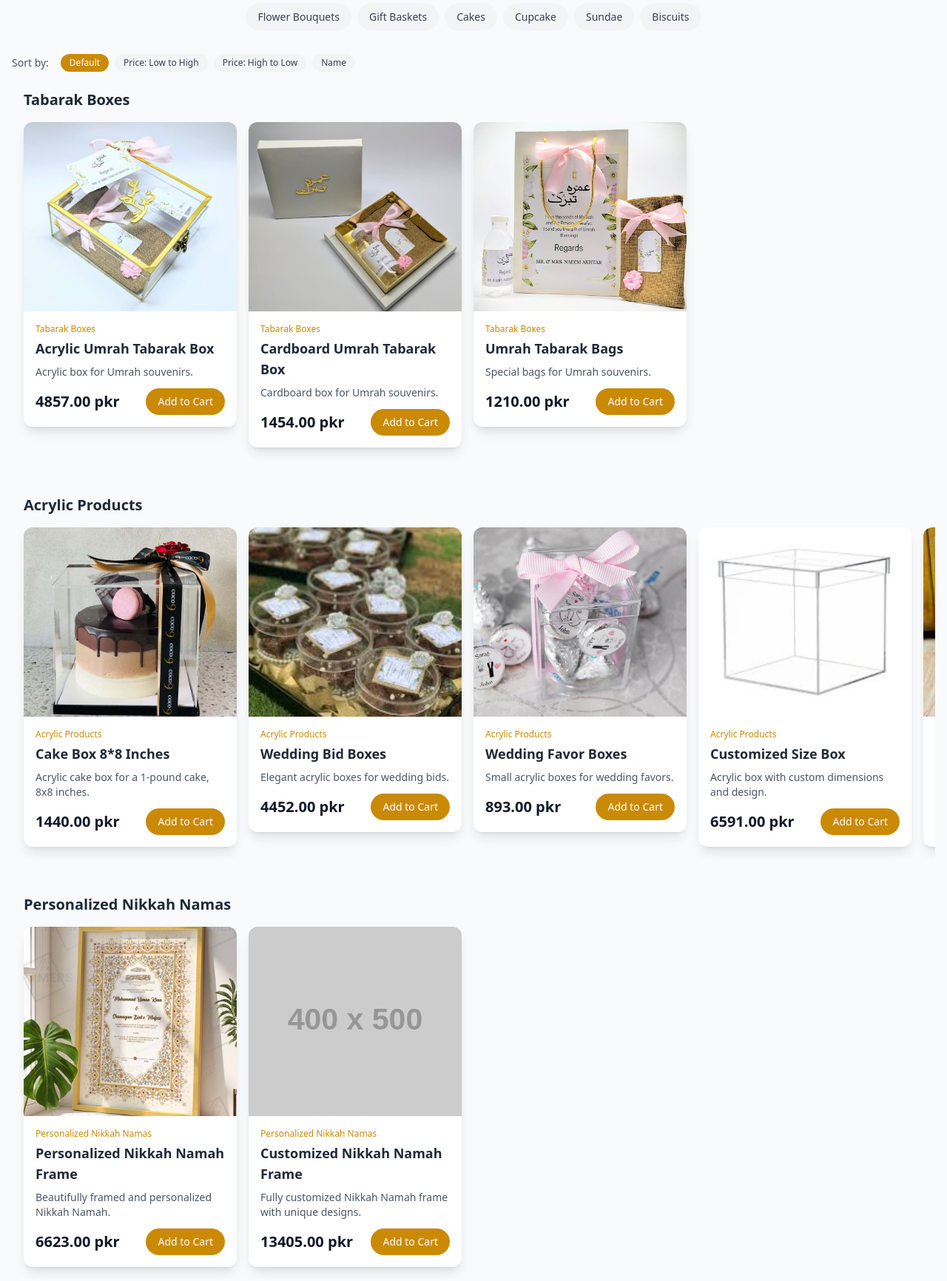
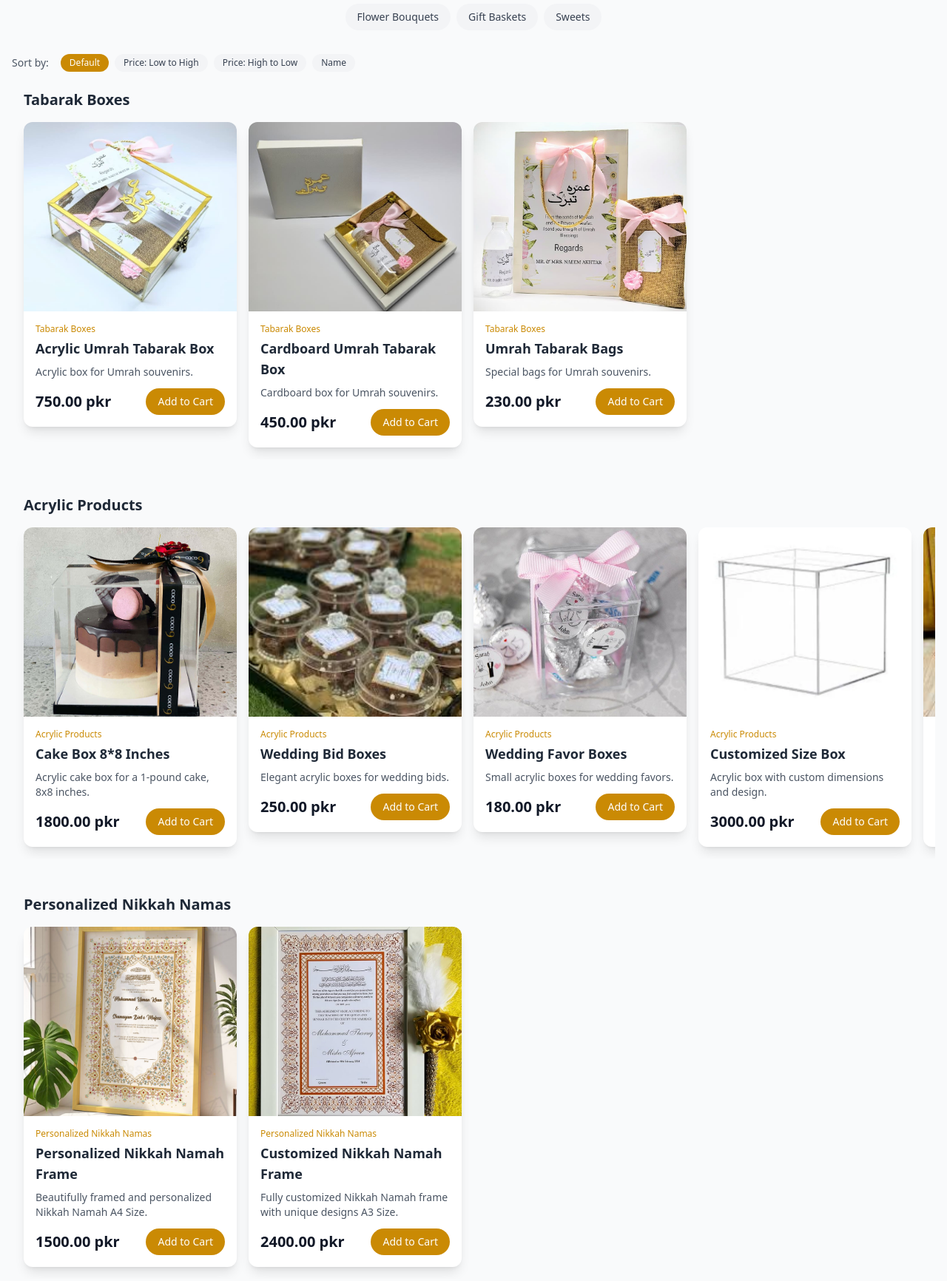
Before and after one commit to dev-codee/DN-Crafts, a plain HTML site: page index.html in a window 1280 px wide. Shown: the part 900-2632 px from the top of the page at 74% size. Drawn offline with nearby package versions, Linux system fonts and the light colour scheme; placeholder pictures from the web are drawn by us; files whose address does not match are found by name.

Commit message:
pics uplaod

```diff
--- a/products.js
+++ b/products.js
@@ -10,7 +10,7 @@ const products = [
     id: 1,
     name: 'Acrylic Umrah Tabarak Box',
     category: 'Tabarak Boxes',
-    price: getRandomPrice(1500, 5000),
+    price: 750,
     image: 'pics\\ummrah Box.jpg',
     description: 'Acrylic box for Umrah souvenirs.',
   },
@@ -18,7 +18,7 @@ const products = [
     id: 2,
     name: 'Cardboard Umrah Tabarak Box',
     category: 'Tabarak Boxes',
-    price: getRandomPrice(800, 2000),
+    price: 450,
     image: 'pics\\ummrah card.jpg',
     description: 'Cardboard box for Umrah souvenirs.',
   },
@@ -26,7 +26,7 @@ const products = [
     id: 3,
     name: 'Umrah Tabarak Bags',
     category: 'Tabarak Boxes',
-    price: getRandomPrice(500, 1500),
+    price: 230,
     image: 'pics\\carboard box.jpg',
     description: 'Special bags for Umrah souvenirs.',
   },
@@ -34,7 +34,7 @@ const products = [
     id: 24,
     name: 'Cake Box 8*8 Inches',
     category: 'Acrylic Products',
-    price: getRandomPrice(800, 1500),
+    price: 1800,
     image: 'pics/cakeBox.jpg',
     description: 'Acrylic cake box for a 1-pound cake, 8x8 inches.',
   },
@@ -42,7 +42,7 @@ const products = [
     id: 25,
     name: 'Wedding Bid Boxes',
     category: 'Acrylic Products',
-    price: getRandomPrice(3000, 8000),
+    price: 250,
     image: 'pics\\bidBox.jpg',
     description: 'Elegant acrylic boxes for wedding bids.',
   },
@@ -50,7 +50,7 @@ const products = [
     id: 26,
     name: 'Wedding Favor Boxes',
     category: 'Acrylic Products',
-    price: getRandomPrice(500, 1500),
+    price: 180,
     image: 'pics\\favorBox.jpg',
     description: 'Small acrylic boxes for wedding favors.',
   },
@@ -58,7 +58,7 @@ const products = [
     id: 7,
     name: 'Customized Size Box',
     category: 'Acrylic Products',
-    price: getRandomPrice(1500, 10000),
+    price: 3000,
     image: 'pics\\box.jpg_.webp',
     description: 'Acrylic box with custom dimensions and design.',
   },
@@ -66,7 +66,7 @@ const products = [
     id: 8,
     name: 'Gift Bag',
     category: 'Acrylic Products',
-    price: getRandomPrice(300, 800),
+    price: 1400,
     image: 'pics\\giftBox.jpg',
     description: 'Stylish acrylic gift bag for various occasions.',
   },
@@ -74,7 +74,7 @@ const products = [
     id: 9,
     name: 'Bangles Box',
     category: 'Acrylic Products',
-    price: getRandomPrice(1000, 3000),
+    price: 2200,
     image: 'pics\\bangleBox.jpg',
     description: 'Acrylic box designed to store bangles.',
   },
@@ -82,7 +82,7 @@ const products = [
     id: 10,
     name: 'Quran Pak Box',
     category: 'Acrylic Products',
-    price: getRandomPrice(2000, 6000),
+    price: 2700,
     image: 'pics\\blackquranbox1.jpg',
     description: 'Decorative acrylic box for the Quran Pak.',
   },
@@ -90,24 +90,24 @@ const products = [
     id: 11,
     name: 'Personalized Nikkah Namah Frame',
     category: 'Personalized Nikkah Namas',
-    price: getRandomPrice(5000, 15000),
+    price: 1500,
     image: 'pics\\frame.jpg',
-    description: 'Beautifully framed and personalized Nikkah Namah.',
+    description: 'Beautifully framed and personalized Nikkah Namah A4 Size.',
   },
   {
     id: 12,
     name: 'Customized Nikkah Namah Frame',
     category: 'Personalized Nikkah Namas',
-    price: getRandomPrice(7000, 20000),
-    image: 'https://placehold.co/400x500/E3E7EB/5C5E60?text=No+Image+Available',
-    description: 'Fully customized Nikkah Namah frame with unique designs.',
+    price: 2400,
+    image: 'pics\\namah.jpg',
+    description: 'Fully customized Nikkah Namah frame with unique designs A3 Size.',
   },
   // Invitation Cards
   {
     id: 20,
-    name: 'Luxury Acrylic Box Wedding Invite',
+    name: 'Ultra-Luxury Acrylic Box Wedding Invite (Rajab Butt)',
     category: 'Invitation Cards',
-    price: getRandomPrice(4000, 12000),
+    price: 2400,
     image: 'https://placehold.co/400x500/E3E7EB/5C5E60?text=No+Image+Available',
     description: 'Premium wedding invitation card in a luxurious acrylic box.',
   },
@@ -115,78 +115,66 @@ const products = [
     id: 21,
     name: 'Simple Acrylic Box Wedding Invite',
     category: 'Invitation Cards',
-    price: getRandomPrice(2000, 7000),
+    price: 700,
     image: 'https://placehold.co/400x500/E3E7EB/5C5E60?text=No+Image+Available',
     description: 'Elegant wedding invitation card in a simple acrylic box.',
   },
   {
     id: 13,
-    name: 'Ultra-Luxury Acrylic Box Wedding Invite With Dry Fruit Portion',
+    name: 'Luxury Acrylic Box Wedding Invite With Dry Fruit Portion',
     category: 'Invitation Cards',
-    price: getRandomPrice(8000, 20000),
+    price: 1200,
     image: 'https://placehold.co/400x500/E3E7EB/5C5E60?text=No+Image+Available',
     description: 'High-end wedding invitation with a dedicated dry fruit compartment.',
-  },
-  {
-    id: 14,
-    name: 'Ultra Pro Max Acrylic Box Luxury Wedding Invite With 3 Dry Fruit Portion',
-    category: 'Invitation Cards',
-    price: getRandomPrice(15000, 35000),
-    image: 'https://placehold.co/400x500/E3E7EB/5C5E60?text=No+Image+Available',
-    description: 'The ultimate luxury wedding invite with three dry fruit compartments.',
   },
   {
     id: 15,
     name: 'Simple Foldable Wedding Invite',
     category: 'Invitation Cards',
-    price: getRandomPrice(500, 1500),
+    price: 230,
     image: 'https://placehold.co/400x500/E3E7EB/5C5E60?text=No+Image+Available',
     description: 'Classic foldable wedding invitation card.',
   },
-
   // Favor Boxes
   {
     id: 16,
     name: 'Acrylic Favor Box',
     category: 'Favor Boxes',
-    price: getRandomPrice(300, 800),
-    image: 'https://placehold.co/400x500/E3E7EB/5C5E60?text=No+Image+Available',
+    price: 190,
+    image: 'pics\\favorB.jpg',
     description: 'Small acrylic boxes for event favors.',
   },
   {
     id: 17,
     name: 'Customized Acrylic Favor Box with Tag',
     category: 'Favor Boxes',
-    price: getRandomPrice(500, 1200),
-    image: 'https://placehold.co/400x500/E3E7EB/5C5E60?text=No+Image+Available',
+    price: 230,
+    image: 'pics\\tagBox.jpg',
     description: 'Custom acrylic favor boxes with a personalized tag.',
   },
   {
     id: 18,
     name: 'Tin Wedding Favor Box',
     category: 'Favor Boxes',
-    price: getRandomPrice(200, 600),
-    image: 'https://placehold.co/400x500/E3E7EB/5C5E60?text=No+Image+Available',
+    price: 140,
+    image: 'pics\\tinBox.webp',
     description: 'Stylish tin boxes for wedding favors.',
   },
   {
     id: 19,
     name: 'Cardboard Wedding Favor Box',
     category: 'Favor Boxes',
-    price: getRandomPrice(150, 400),
+    price: 70,
     image: 'https://placehold.co/400x500/E3E7EB/5C5E60?text=No+Image+Available',
     description: 'Eco-friendly cardboard boxes for wedding favors.',
   },
-
-  // Personalized Nikkah Namas
-
 
   // Customized Bride Dupata
   {
     id: 22,
     name: 'Customized Bride Dupata with Dua’s',
     category: 'Customized Bride Dupata',
-    price: getRandomPrice(8000, 25000),
+    price: 6000,
     image: 'pics\\dua Dupatta.jpg',
     description: 'Bridal dupatta customized with sacred duas.',
   },
@@ -194,14 +182,10 @@ const products = [
     id: 23,
     name: 'Customized Bride Dupata with Groom Name',
     category: 'Customized Bride Dupata',
-    price: getRandomPrice(10000, 30000),
+    price: 3500,
     image: 'pics\\dupatta.png',
     description: 'Bridal dupatta customized with the groom’s name.',
   },
-
-  // Tabarak Boxes
-
-
   // Occasion Gifts
   {
     id: 27,
@@ -249,104 +233,63 @@ const products = [
     id: 32,
     name: 'Fresh Flowers Bouquet',
     category: 'Flower Bouquets',
-    price: getRandomPrice(2000, 10000),
-    image: 'https://placehold.co/400x500/E3E7EB/5C5E60?text=No+Image+Available',
+    price: 2000,
+    image: 'pics\\image_1200x1200.jpg',
     description: 'Bouquet made with fresh flowers.',
   },
   {
     id: 33,
     name: 'Ribbon Petal Bouquet',
     category: 'Flower Bouquets',
-    price: getRandomPrice(1500, 7000),
-    image: 'https://placehold.co/400x500/E3E7EB/5C5E60?text=No+Image+Available',
-    description: 'Bouquet of handcrafted ribbon petals.',
+    price: 1500,
+    image: 'pics\\ribon.jpg',
+    description: 'Bouquet of handcrafted ribbon petals(50 roses).',
   },
   {
     id: 34,
     name: 'Cash Bouquet',
     category: 'Flower Bouquets',
-    price: getRandomPrice(3000, 20000),
-    image: 'https://placehold.co/400x500/E3E7EB/5C5E60?text=No+Image+Available',
-    description: 'Creative bouquet made with cash notes.',
+    price: 13000,
+    image: 'pics\\Cash.png',
+    description: 'Creative bouquet made with 10k cash notes.',
   },
   {
     id: 35,
     name: 'Snacks Bouquet',
     category: 'Flower Bouquets',
-    price: getRandomPrice(1800, 8000),
-    image: 'https://placehold.co/400x500/E3E7EB/5C5E60?text=No+Image+Available',
+    price: 3000,
+    image: 'pics\\snack.jpeg',
     description: 'Bouquet filled with a variety of snacks.',
-  },
-  {
-    id: 36,
-    name: 'Money Bouquet',
-    category: 'Flower Bouquets',
-    price: getRandomPrice(4000, 25000),
-    image: 'https://placehold.co/400x500/E3E7EB/5C5E60?text=No+Image+Available',
-    description: 'Bouquet featuring money as the main element.',
   },
   {
     id: 37,
     name: 'Jewelry Bouquet',
     category: 'Flower Bouquets',
-    price: getRandomPrice(5000, 30000),
-    image: 'https://placehold.co/400x500/E3E7EB/5C5E60?text=No+Image+Available',
+    price: 3500,
+    image: 'pics\\jwelery.jpg',
     description: 'Bouquet adorned with beautiful jewelry pieces.',
   },
-
   // Gift Baskets
   {
     id: 38,
     name: 'Snacks Basket',
     category: 'Gift Baskets',
-    price: getRandomPrice(2500, 10000),
-    image: 'https://placehold.co/400x500/E3E7EB/5C5E60?text=No+Image+Available',
+    price: 3400,
+    image: 'pics\\snackBAs.jpg',
     description: 'Basket filled with an assortment of snacks.',
-  },
-  {
-    id: 39,
-    name: 'Food Basket',
-    category: 'Gift Baskets',
-    price: getRandomPrice(3000, 15000),
-    image: 'https://placehold.co/400x500/E3E7EB/5C5E60?text=No+Image+Available',
-    description: 'Basket with various food items and treats.',
-  },
-  {
-    id: 40,
-    name: 'Fruit Basket',
-    category: 'Gift Baskets',
-    price: getRandomPrice(2800, 12000),
-    image: 'https://placehold.co/400x500/E3E7EB/5C5E60?text=No+Image+Available',
-    description: 'Basket containing a selection of fresh fruits.',
-  },
-  {
-    id: 41,
-    name: 'Dry Fruit Basket',
-    category: 'Gift Baskets',
-    price: getRandomPrice(3500, 18000),
-    image: 'https://placehold.co/400x500/E3E7EB/5C5E60?text=No+Image+Available',
-    description: 'Basket with a premium selection of dry fruits.',
-  },
-  {
-    id: 42,
-    name: 'Makeup Basket',
-    category: 'Gift Baskets',
-    price: getRandomPrice(5000, 25000),
-    image: 'https://placehold.co/400x500/E3E7EB/5C5E60?text=No+Image+Available',
-    description: 'Curated basket of makeup products.',
   },
   {
     id: 43,
     name: 'Chocolate Basket',
     category: 'Gift Baskets',
-    price: getRandomPrice(2000, 10000),
-    image: 'https://placehold.co/400x500/E3E7EB/5C5E60?text=No+Image+Available',
+    price: 4500,
+    image: 'pics\\choclate.jpeg',
     description: 'Basket filled with assorted chocolates.',
   },
   {
     "id": 44,
     "name": "Chocolate Cake",
-    "category": "Cakes",
+    "category": "Sweets",
     "price": 880,
     "image": "pics\\choc cake.jpg",
     "description": "A classic chocolate cake."
@@ -354,7 +297,7 @@ const products = [
   {
     "id": 45,
     "name": "Oreo Cake",
-    "category": "Cakes",
+    "category": "Sweets",
     "price": 850,
     "image": "pics\\oreoCake.png",
     "description": "A cake with the rich flavor of Oreo cookies."
@@ -362,7 +305,7 @@ const products = [
   {
     "id": 46,
     "name": "Pineapple Cake",
-    "category": "Cakes",
+    "category": "Sweets",
     "price": 1200,
     "image": "https://placehold.co/400x500/E3E7EB/5C5E60?text=No+Image+Available",
     "description": "A light and fruity pineapple cake."
@@ -370,7 +313,7 @@ const products = [
   {
     "id": 47,
     "name": "Coffee Cake",
-    "category": "Cakes",
+    "category": "Sweets",
     "price": 950,
     "image": "pics\\cofee cake.jpg",
     "description": "A cake with a distinctive coffee flavor."
@@ -378,7 +321,7 @@ const products = [
   {
     "id": 48,
     "name": "Almond Cake",
-    "category": "Cakes",
+    "category": "Sweets",
     "price": 1000,
     "image": "https://placehold.co/400x500/E3E7EB/5C5E60?text=No+Image+Available",
     "description": "A moist cake with a rich almond taste."
@@ -386,7 +329,7 @@ const products = [
   {
     "id": 49,
     "name": "Fudge Cake",
-    "category": "Cakes",
+    "category": "Sweets",
     "price": 1500,
     "image": "https://placehold.co/400x500/E3E7EB/5C5E60?text=No+Image+Available",
     "description": "A decadent and dense fudge cake."
@@ -394,7 +337,7 @@ const products = [
   {
     "id": 50,
     "name": "Brownie Cake",
-    "category": "Cakes",
+    "category": "Sweets",
     "price": 900,
     "image": "https://placehold.co/400x500/E3E7EB/5C5E60?text=No+Image+Available",
     "description": "A rich and chewy brownie-based cake."
@@ -402,7 +345,7 @@ const products = [
   {
     "id": 51,
     "name": "Chocolate Cupcake",
-    "category": "Cupcake",
+    "category": "Sweets",
     "price": 120,
     "image": "https://placehold.co/400x500/E3E7EB/5C5E60?text=No+Image+Available",
     "description": "A single chocolate cupcake."
@@ -410,7 +353,7 @@ const products = [
   {
     "id": 52,
     "name": "Pineapple Cupcake",
-    "category": "Cupcake",
+    "category": "Sweets",
     "price": 120,
     "image": "https://placehold.co/400x500/E3E7EB/5C5E60?text=No+Image+Available",
     "description": "A single pineapple cupcake."
@@ -418,7 +361,7 @@ const products = [
   {
     "id": 53,
     "name": "Oreo Cupcake",
-    "category": "Cupcake",
+    "category": "Sweets",
     "price": 120,
     "image": "https://placehold.co/400x500/E3E7EB/5C5E60?text=No+Image+Available",
     "description": "A single Oreo cupcake."
@@ -426,7 +369,7 @@ const products = [
   {
     "id": 54,
     "name": "Fudge Cupcake",
-    "category": "Cupcake",
+    "category": "Sweets",
     "price": 300,
     "image": "https://placehold.co/400x500/E3E7EB/5C5E60?text=No+Image+Available",
     "description": "A single fudge cupcake."
@@ -434,7 +377,7 @@ const products = [
   {
     "id": 55,
     "name": "Chocolate Sundae",
-    "category": "Sundae",
+    "category": "Sweets",
     "price": 220,
     "image": "https://placehold.co/400x500/E3E7EB/5C5E60?text=No+Image+Available",
     "description": "A sundae with rich chocolate sauce."
@@ -442,7 +385,7 @@ const products = [
   {
     "id": 56,
     "name": "Pineapple Sundae",
-    "category": "Sundae",
+    "category": "Sweets",
     "price": 220,
     "image": "https://placehold.co/400x500/E3E7EB/5C5E60?text=No+Image+Available",
     "description": "A refreshing sundae with pineapple topping."
@@ -450,7 +393,7 @@ const products = [
   {
     "id": 57,
     "name": "Caramel Sundae",
-    "category": "Sundae",
+    "category": "Sweets",
     "price": 220,
     "image": "https://placehold.co/400x500/E3E7EB/5C5E60?text=No+Image+Available",
     "description": "A classic sundae with sweet caramel."
@@ -458,7 +401,7 @@ const products = [
   {
     "id": 58,
     "name": "Butterscotch Sundae",
-    "category": "Sundae",
+    "category": "Sweets",
     "price": 220,
     "image": "https://placehold.co/400x500/E3E7EB/5C5E60?text=No+Image+Available",
     "description": "A sundae with a creamy butterscotch flavor."
@@ -466,7 +409,7 @@ const products = [
   {
     "id": 59,
     "name": "Oreo Sundae",
-    "category": "Sundae",
+    "category": "Sweets",
     "price": 220,
     "image": "https://placehold.co/400x500/E3E7EB/5C5E60?text=No+Image+Available",
     "description": "A sundae topped with crushed Oreo cookies."
@@ -474,7 +417,7 @@ const products = [
   {
     "id": 60,
     "name": "Plain Nan Khatai",
-    "category": "Biscuits",
+    "category": "Sweets",
     "price": 1000,
     "image": "https://placehold.co/400x500/E3E7EB/5C5E60?text=No+Image+Available",
     "description": "Traditional plain nan khatai biscuits."
@@ -482,7 +425,7 @@ const products = [
   {
     "id": 61,
     "name": "Almond Nan Khatai",
-    "category": "Biscuits",
+    "category": "Sweets",
     "price": 1500,
     "image": "https://placehold.co/400x500/E3E7EB/5C5E60?text=No+Image+Available",
     "description": "Nan khatai biscuits with almond pieces."
@@ -490,7 +433,7 @@ const products = [
   {
     "id": 62,
     "name": "Cake Rusk",
-    "category": "Biscuits",
+    "category": "Sweets",
     "price": 1000,
     "image": "https://placehold.co/400x500/E3E7EB/5C5E60?text=No+Image+Available",
     "description": "Crispy and crunchy cake rusk."
@@ -498,7 +441,7 @@ const products = [
   {
     "id": 63,
     "name": "Brownie",
-    "category": "Biscuits",
+    "category": "Sweets",
     "price": 200,
     "image": "https://placehold.co/400x500/E3E7EB/5C5E60?text=No+Image+Available",
     "description": "A single rich and chewy brownie."
@@ -506,7 +449,7 @@ const products = [
   {
     "id": 64,
     "name": "Special Anniversery Cake",
-    "category": "Cakes",
+    "category": "Sweets",
     "price": 3500,
     "image": "pics\\c1.jpg",
     "description": "3 pound speical cake."
@@ -514,7 +457,7 @@ const products = [
   {
     "id": 65,
     "name": " 14 August Special Cake",
-    "category": "Cakes",
+    "category": "Sweets",
     "price": 4000,
     "image": "pics\\aug cake.jpg",
     "description": "2 pound speical cake."
@@ -522,7 +465,7 @@ const products = [
   {
     "id": 66,
     "name": "spider Man Cake",
-    "category": "Cakes",
+    "category": "Sweets",
     "price": 3000,
     "image": "pics\\spider man cake.jpg",
     "description": "2 pound speical cake."
--- a/script.js
+++ b/script.js
@@ -9,10 +9,7 @@ const categories = [
     'Occasion Gifts',
     'Flower Bouquets',
     'Gift Baskets',
-    'Cakes',
-    'Cupcake',
-    'Sundae',
-    'Biscuits',
+    'Sweets',
 ];
 // Application State
 let cartItems = [];
--- a/style.css
+++ b/style.css
@@ -7,8 +7,8 @@
 
  .social-logo {
      position: relative;
-     width: 50px;
-     height: 50px;
+     width: 45px;
+     height: 45px;
      border-radius: 20px;
      background: linear-gradient(135deg, #ffd700, #ffed4e, #ffc107);
      display: flex;
```
Also changed, not shown: pics/choclate.jpeg (added), pics/favorB.jpg (added), pics/image_1200x1200.jpg (added), pics/jwelery.jpg (added), pics/namah.jpg (added), pics/ribon.jpg (added), pics/snack.jpeg (added), pics/snackBAs.jpg (added), pics/tagBox.jpg (added), pics/tinBox.webp (added), 1 other file.
